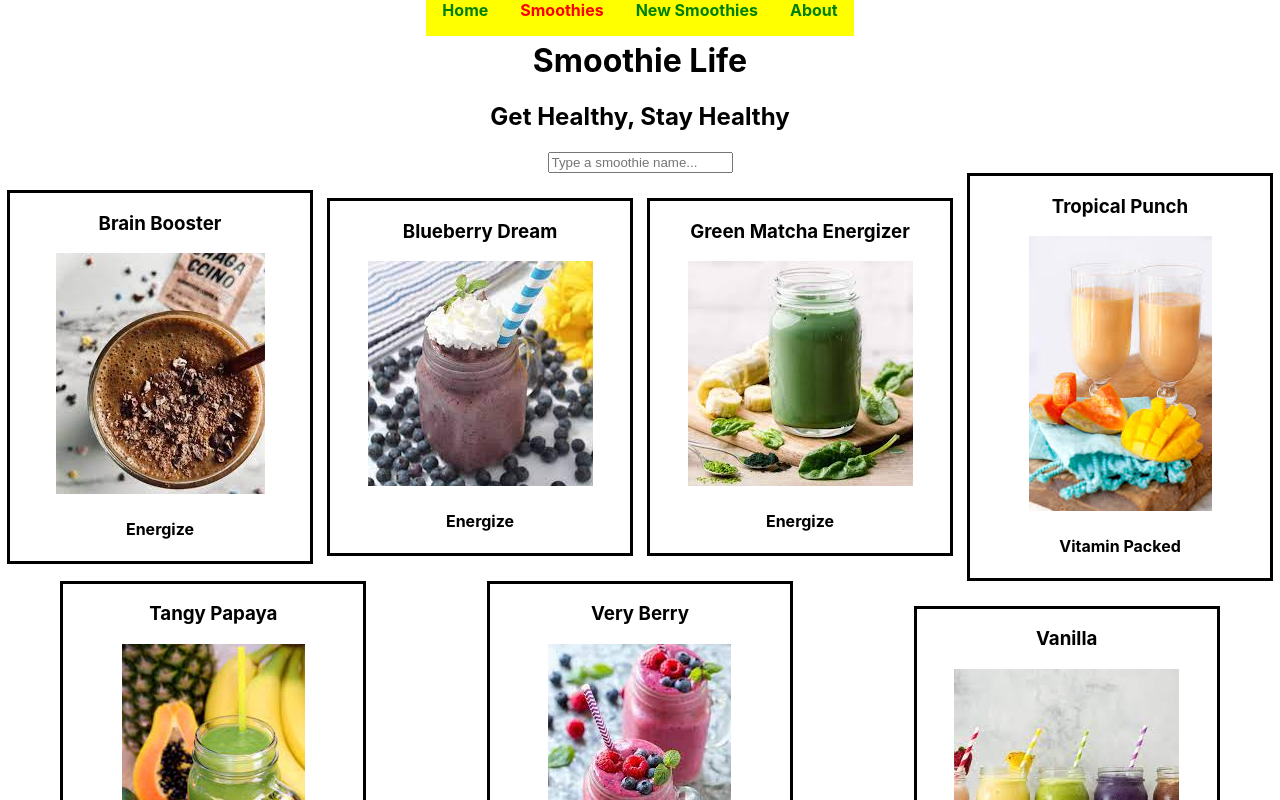
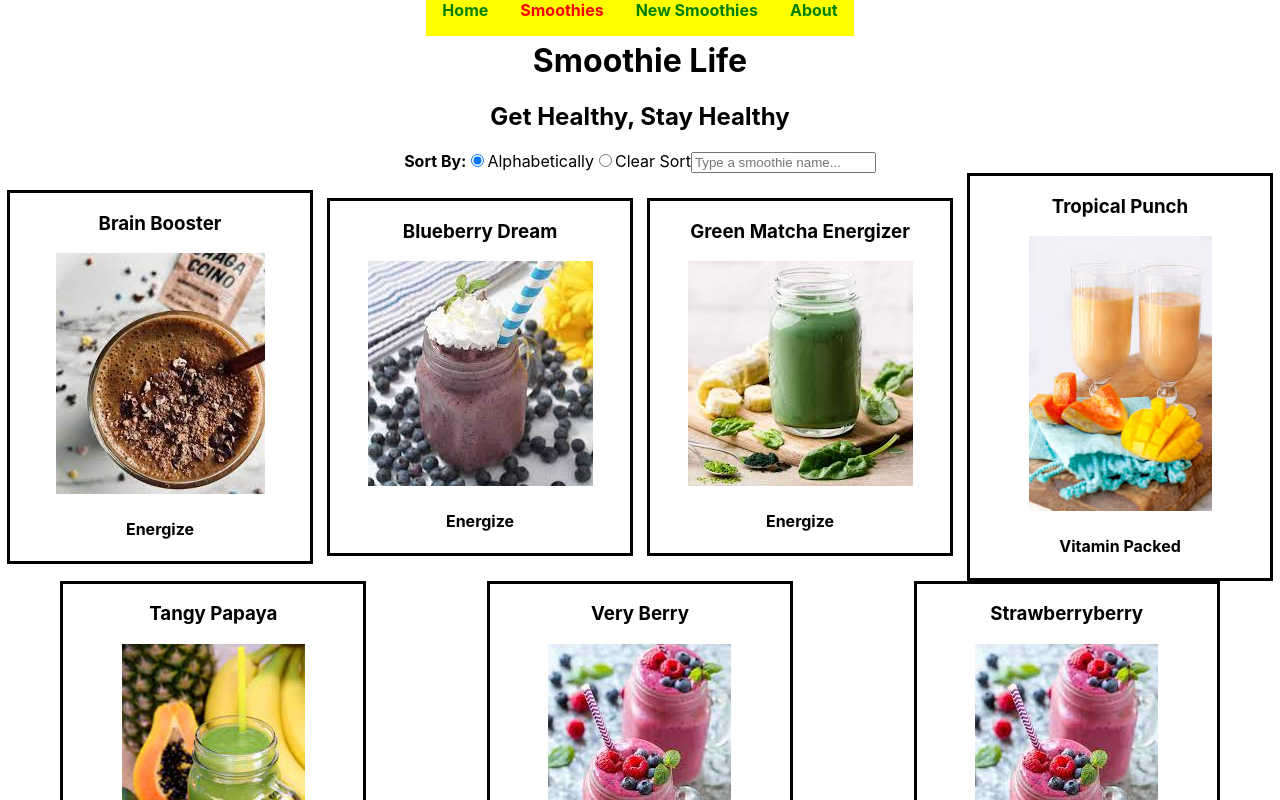
Before and after one commit to EveCh2692/smoothie-life, a React (Create React App) app: page /smoothies in a window 1280 px wide. Shown: the top 800 px of the page. Built offline with nearby package versions, Linux system fonts and the light colour scheme; data requests are answered from the project's data file.

Commit message:
Trying to sort

```diff
--- a/db.json
+++ b/db.json
@@ -12,6 +12,7 @@
         "1 teaspoon of maca",
         "1 banana"
       ]
+
     },
     {
       "id": 1,
@@ -24,6 +25,7 @@
         "1 cup of coffee",
         "1 tsp of stevia extract(may adjust to liking)"
       ]
+
     },
     {
       "id": 2,
@@ -80,9 +82,9 @@
     },
     {
       "type": "Meal replacement",
-      "name": "Vanilla",
-      "image": "/images/default.jpg",
-      "ingredients": "Vanilla, milk, banana, protien powder ",
+      "name": "Strawberryberry",
+      "image": "/images/veryBerry.jpg",
+      "ingredients": "Strawberry, protien, milk",
       "id": 7
     }
   ]
--- a/src/components/smoothies/SmoothieCard.js
+++ b/src/components/smoothies/SmoothieCard.js
@@ -4,8 +4,13 @@ import { useState, useEffect } from "react"
 
 export const SmoothieCard = ({smoothie}) => {
     const [clickFlip, setClickFlip] = useState(false);
+    const [clickLike, setClickLike] = useState(0);
+
+
     return (
         <div className="smoothie-card">
+
+
 
     <h3>{smoothie.name}</h3>
     <img
--- a/src/components/smoothies/SmoothiesFilter.js
+++ b/src/components/smoothies/SmoothiesFilter.js
@@ -1,10 +1,28 @@
 
-export const SmoothiesFilter = ({handleSearch}) => {
+export const SmoothiesFilter = ({ handleSearch, onChangeSort, sortBy }) => {
+
+    const handleSortChange = (e) => {
+        onChangeSort(e.target.value)
+    }
+
+    const handleFilterChange = (e) => {
+        handleSearch(e.target.value)
+    }
 
     return (
         <div>
+            <label>
+                <strong>Sort By:</strong>
+                <input type="radio" value="Alphabetically" name="sort" checked={sortBy === "Alphabetically"} onChange={handleSortChange} />
+                Alphabetically
+            </label>
+            <label>
+                <input type="radio" value="Unorder" name="sort" checked={sortBy !== "Alphabetically"} onChange={handleSortChange} />
+                Clear Sort
+                </label>
             <input type="text" placeholder="Type a smoothie name..."
-             onChange={(e) => handleSearch(e.target.value)}/>
-       </div>
+                onChange={handleFilterChange} />
+
+        </div>
     )
-    }
+}
--- a/src/containers/SmoothiesContainer.js
+++ b/src/containers/SmoothiesContainer.js
@@ -7,6 +7,9 @@ export const SmoothiesContainer = () => {
 
     const [smoothies, setSmoothies] = useState([])
     const [filteredSmoothies, setFilteredSmoothies] = useState(smoothies)
+    const [sortBy, setSortBy] = useState("Alphabetically")
+
+
     useEffect(() => {
         const fetchData = async () => {
             try {
@@ -28,11 +31,21 @@ export const SmoothiesContainer = () => {
 
         setFilteredSmoothies(filteredSmoothies)
     }
+
+
+    const sortSmoothie = [...smoothies].sort((smoothie1, smoothie2) => {
+        if (smoothie1.name < smoothie2.name) {
+            return -1
+        } if (smoothie1.name > smoothie2.name) {
+            return 1
+        } return 0
+    })
+
+
     return (
         <div>
-            <SmoothiesFilter handleSearch={handleSearch} />
+            <SmoothiesFilter sortBy={sortBy} onChangeSort={setSortBy} handleSearch={handleSearch} />
             <SmoothiesList smoothies={filteredSmoothies} />
-
         </div>
     )
 }
```
Also changed, not shown: src/components/smoothies/SmoothiesList.js (+5 -2 lines).
